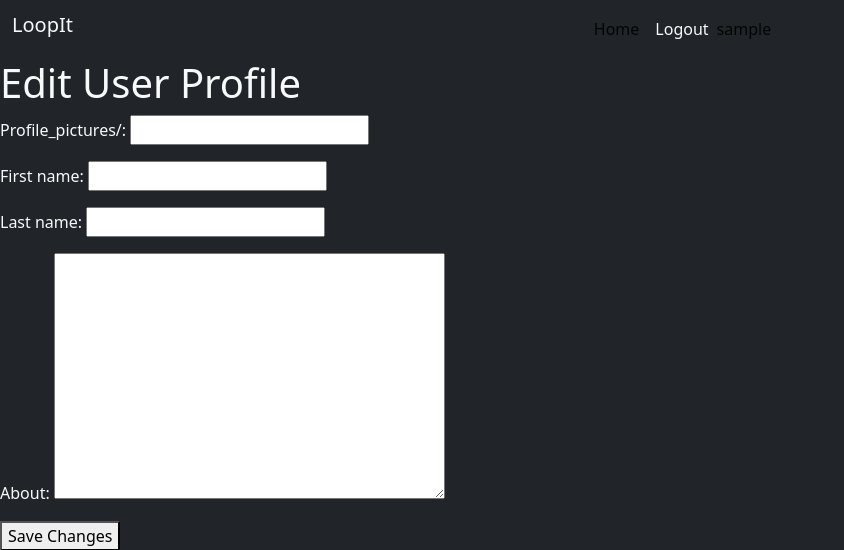
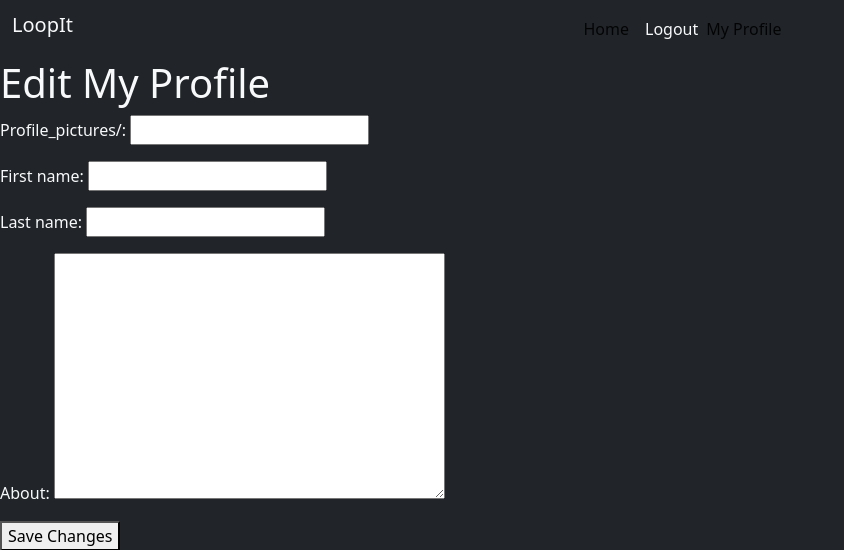
Before and after one commit to birgerosterberg/loopit, a Django app: page /profile/edit/ in a window 1280 px wide. Shown: the top 550 px of the page, without its empty margins (0-844 px from the left). Run offline with Django 3.2, Linux system fonts and the light colour scheme; the visitor is signed in with stand-in values (Sample User, id 1).

Commit message:
buggfix rebuilt userprofiles

```diff
--- a/community/admin.py
+++ b/community/admin.py
@@ -1,6 +1,6 @@
 from django.contrib import admin
+from django_summernote.admin import SummernoteModelAdmin
 from .models import Post, Comment, UserProfile, Report
-from django_summernote.admin import SummernoteModelAdmin
 
 
 @admin.register(Post)
@@ -21,8 +21,7 @@ class CommentAdmin(admin.ModelAdmin):
 
 @admin.register(UserProfile)
 class UserProfileAdmin(admin.ModelAdmin):
-    # Define the fields you want to display in the admin list view
-    list_display = ('user', 'profile_picture',
+    list_display = ('user',
                     'first_name', 'last_name', 'about')
 
 
--- a/community/models.py
+++ b/community/models.py
@@ -70,4 +70,5 @@ class UserProfile(models.Model):
     about = models.TextField(blank=True)
 
     def __str__(self):
+
         return self.user.username
--- a/community/signals.py
+++ b/community/signals.py
@@ -1,18 +1,19 @@
-from django.db.models.signals import post_save
+from django.db.models.signals import post_save, pre_save
 from django.dispatch import receiver
 from django.contrib.auth import get_user_model
-from django.apps import AppConfig
 from .models import UserProfile
+
 
 User = get_user_model()
 
 
 @receiver(post_save, sender=User)
-def create_user_profile(sender, instance, created, **kwargs):
+def create_and_save_user_profile(sender, instance, created, **kwargs):
     if created:
         UserProfile.objects.create(user=instance)
+    instance.userprofile.save()
 
 
-@receiver(post_save, sender=User)
-def save_user_profile(sender, instance, **kwargs):
-    instance.userprofile.save()
+@receiver(pre_save, sender=User)
+def username_to_lower(sender, instance, **kwargs):
+    instance.username = instance.username.lower()
--- a/community/urls.py
+++ b/community/urls.py
@@ -10,12 +10,10 @@ urlpatterns = [
          views.DeletePostView.as_view(), name='delete_post'),
     path('edit_post/<slug:slug>/',
          views.EditPostView.as_view(), name='edit_post'),
-    path('profile/', views.UserProfileView.as_view(), name='user_profile_view'),
-    path('profile/edit/', views.UpdateUserProfileView.as_view(),
-         name='update_user_profile'),
+    path('profile/', views.MyProfileView.as_view(), name='my_profile'),
+    path('profile/edit/', views.EditProfileView.as_view(), name='edit_profile'),
     path('profile/<str:username>/',
-         views.ViewUserProfile.as_view(), name='view_user_profile'),
+         views.UserProfileView.as_view(), name='user_profile'),
     path('report/<str:content_type>/<int:object_id>/',
          views.ReportItemView.as_view(), name='report_item'),
-
 ]
--- a/community/views.py
+++ b/community/views.py
@@ -112,40 +112,37 @@ class EditPostView(View):
         )
 
 
+@method_decorator(login_required, name='dispatch')
+class MyProfileView(View):
+    template_name = 'my_profile.html'
+
+    def get(self, request):
+        return render(request, self.template_name, {'user_profile': request.user.userprofile})
+
+
+@method_decorator(login_required, name='dispatch')
+class EditProfileView(View):
+    template_name = 'edit_profile.html'
+
+    def get(self, request):
+        form = UserProfileForm(instance=request.user.userprofile)
+        return render(request, self.template_name, {'form': form})
+
+    def post(self, request):
+        form = UserProfileForm(request.POST, instance=request.user.userprofile)
+        if form.is_valid():
+            form.save()
+            return redirect('my_profile')
+        return render(request, self.template_name, {'form': form})
+
+
 class UserProfileView(View):
     template_name = 'user_profile.html'
 
-    def get(self, request, *args, **kwargs):
-        user_profile = request.user.userprofile
-        return render(
-            request, 'user_profile.html', {'user_profile': user_profile}
-        )
-
-
-class UpdateUserProfileView(View):
-    template_name = 'update_user_profile.html'
-
-    def get(self, request, *args, **kwargs):
-        user_profile = request.user.userprofile
-        form = UserProfileForm(instance=user_profile)
-        return render(request, self.template_name, {'form': form})
-
-    def post(self, request, *args, **kwargs):
-        user_profile = request.user.userprofile
-        form = UserProfileForm(request.POST, instance=user_profile)
-        if form.is_valid():
-            form.save()
-            return redirect('user_profile_view')
-        return render(request, self.template_name, {'form': form})
-
-
-class ViewUserProfile(View):
-    template_name = 'view_user_profile.html'
-
-    def get(self, request, username, *args, **kwargs):
-        user = User.objects.get(username=username)
-        user_profile = UserProfile.objects.get(user=user)
-        return render(request, self.template_name, {'user_profile': user_profile})
+    def get(self, request, username):
+        user = get_object_or_404(User, username=username)
+        print(f"Username: {username}, User object: {user}")  # Debugging line
+        return render(request, self.template_name, {'user_profile': user.userprofile})
 
 
 class ReportItemView(View):
--- a/loopit/settings.py
+++ b/loopit/settings.py
@@ -51,7 +51,7 @@ INSTALLED_APPS = [
     'django_summernote',
     'crispy_forms',
     'crispy_bootstrap5',
-    'community',
+    'community.apps.CommunityConfig',
 ]
 
 SITE_ID = 1
--- a/templates/base.html
+++ b/templates/base.html
@@ -38,7 +38,8 @@
                     </li>
                     <div class="d-flex justify-content-end mx-auto">
                         <span class="navbar-text text-light">
-                            <a href="{% url 'user_profile_view' %}">{{ request.user.username }}</a>
+                            <a href="{% url 'my_profile' %}">My Profile</a>
+
                         </span>
                     </div>
                     {% else %}
--- a/templates/update_user_profile.html
+++ b/templates/edit_profile.html
@@ -2,7 +2,7 @@
 
 {% block content %}
 <div class="text-light">
-    <h1>Edit User Profile</h1>
+    <h1>Edit My Profile</h1>
     <form method="post">
         {% csrf_token %}
         {{ form.as_p }}
--- a/templates/view_user_profile.html
+++ b/templates/my_profile.html
@@ -2,11 +2,13 @@
 
 {% block content %}
 <div class="text-light">
-    <h1>User Profile: {{ user_profile.user.username }}</h1>
+    <h1>My Profile</h1>
+    <p>Username: {{ user.username }}</p>
     <p>First Name: {{ user_profile.first_name }}</p>
     <p>Last Name: {{ user_profile.last_name }}</p>
     <p>About: {{ user_profile.about }}</p>
     <p>Profile Picture:</p>
-    <img src="{{ user_profile.profile_picture.url }}" alt="Profile Picture" width="150">
+    <!-- <img src="{{ user_profile.profile_picture.url }}" alt="Profile Picture" width="150"> -->
+    <a href="{% url 'edit_profile' %}">Edit Profile</a>
 </div>
 {% endblock %}
--- a/templates/report_form.html
+++ b/templates/report_form.html
@@ -1,8 +1,8 @@
 {% extends 'base.html' %}
 
 {% block content %}
-<h2>Report {{ content_item }}</h2>
-<p>Debug: content_type = {{ content_type }}, object_id = {{ object_id }}</p>
+<h2 class="text-light">Report {{ content_item }}</h2>
+<p class="text-light">Debug: content_type = {{ content_type }}, object_id = {{ object_id }}</p>
 <form method="post">
     {% csrf_token %}
     {{ form.as_p }}
```
